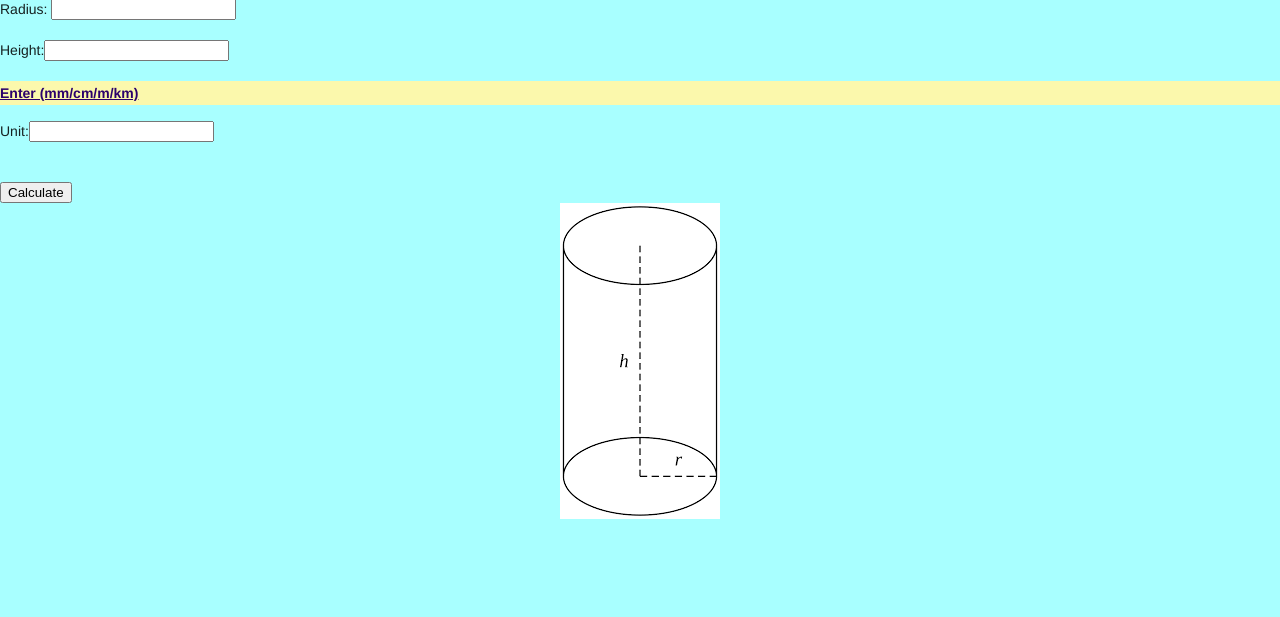
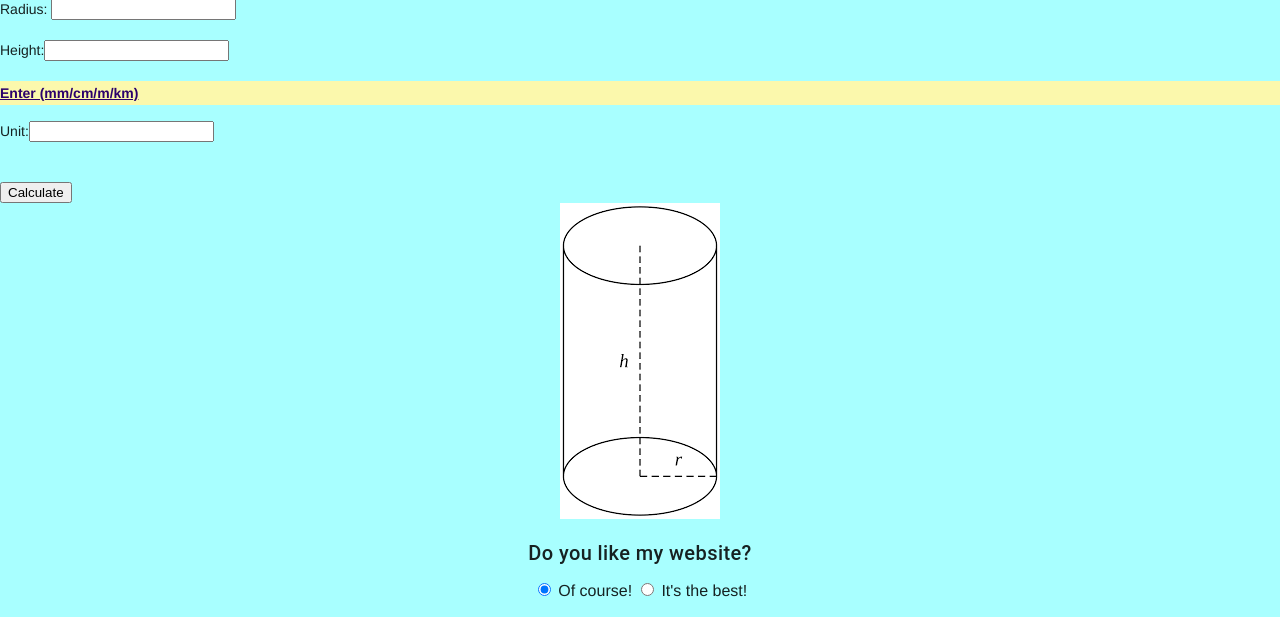
Before and after one commit to ICS2O-Programming-VanN/Assign-02-PHP-Calculations, a PHP site: page / in a window 1280 px wide. Shown: the part 428-1045 px from the top of the page. Run offline with PHP 8.4, Linux system fonts and the light colour scheme.

Commit message:
Added Radio Button.

```diff
--- a/index.php
+++ b/index.php
@@ -62,6 +62,18 @@
 			}
       echo '<center><img src="./images/cylinder.png" alt="cylinder"></center>';
 		?>
+    <!-- Radio button -->
+		<center>
+      <h5>Do you like my website?</h5>
+  		<label class="mdl-radio mdl-js-radio mdl-js-ripple-effect" for="option-1">
+  			<input type="radio" id="option-1" class="mdl-radio__button" name="options" value="1" checked>
+  			<span class="mdl-radio__label">Of course!</span>
+  		</label>
+  		<label class="mdl-radio mdl-js-radio mdl-js-ripple-effect" for="option-2">
+  			<input type="radio" id="option-2" class="mdl-radio__button" name="options" value="2">
+  			<span class="mdl-radio__label">It's the best!</span>
+  		</label>
+		</center>
     </div>
   </body>
 </html>
```
